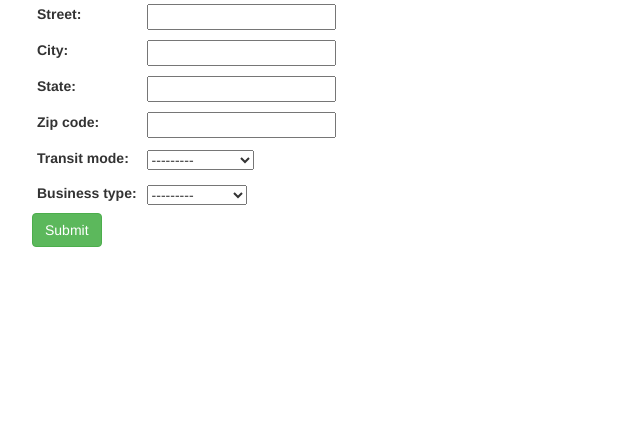
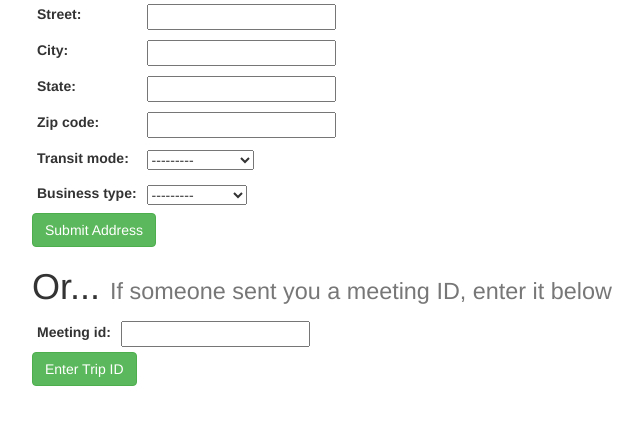
Before and after one commit to cszc/meethalfway, a Django app: a page that uses djangohalfway/halfwayapp/templates/halfwayapp/home.html in a window 1280 px wide. Shown: the part 171-596 px from the top of the page, without its empty margins (23-666 px from the left). Run offline with Django 3.2, Linux system fonts and the light colour scheme; some libraries are stand-ins or nearby versions.

Commit message:
Validate trip id

```diff
--- a/djangohalfway/halfwayapp/templates/halfwayapp/home.html
+++ b/djangohalfway/halfwayapp/templates/halfwayapp/home.html
@@ -15,7 +15,19 @@
         {{ form }}
     {% endfor %}
     </table>
-    <input type="submit" name="PersonA_submit" value="Submit" class="btn btn-success"/>
+    <input type="submit" name="PersonA_submit" value="Submit Address" class="btn btn-success"/>
+</form>
+<h1>Or... <small>If someone sent you a meeting ID, enter it below</small></h1>
+</div>
+</div>
+<div class="container">
+<div class="row">
+<form method="post" class="form-horizontal">
+{% csrf_token %}
+<table class="table-condensed">
+    {{ trip_id_form }}
+</table>
+<input type="submit" name="Enter_trip_id" value="Enter Trip ID" class="btn btn-success"/>
 </form>
 
 </div>
--- a/djangohalfway/halfwayapp/urls.py
+++ b/djangohalfway/halfwayapp/urls.py
@@ -21,6 +21,6 @@ from . import views
 urlpatterns = [
     # url(r'^admin/', admin.site.urls),
     url(r'home', views.home, name='home'),
-    url(r'^respond', views.respond, name = 'respond')
+    url(r'^respond', views.home, name = 'respond')
 ]
 # urlpatterns += staticfiles_urlpatterns()
--- a/djangohalfway/halfwayapp/views.py
+++ b/djangohalfway/halfwayapp/views.py
@@ -20,10 +20,12 @@ from . import models
 class EnterIDForm(forms.Form):
 	meeting_id = forms.CharField()
 	def validate_trip_id(self):
-		if Meeting.objects.filter(trip_id=  meeting_id):
-			return trip_id
+		cleaned_id = self.cleaned_data
+		if models.Meeting.objects.filter(trip_id= cleaned_id['meeting_id']):
+			return cleaned_id['meeting_id']
 		else:
-			raise forms.ValidationError("Please enter a valid Meeting Trip ID number.")
+			return None
+			# raise forms.ValidationError("Please enter a valid Meeting Trip ID number.")
 
 
 
@@ -53,43 +55,40 @@ class AddMeeting(forms.ModelForm):
 
 def home(request):
 	if request.method == 'POST':
-		address = AddAddress(request.POST)
-		participant = AddParticipant(request.POST)
-		meeting = AddMeeting(request.POST)
+		if "PersonA_submit" in request.POST:
+			address = AddAddress(request.POST)
+			participant = AddParticipant(request.POST)
+			meeting = AddMeeting(request.POST)
+			if address.is_valid() and participant.is_valid() and meeting.is_valid():
+				c = personA(request, address, participant, meeting)
+				return render(request,'halfwayapp/response.html',c)
+		elif 'Enter_trip_id' in request.POST:
+			trip_id = EnterIDForm(request.POST)
+			if trip_id.is_valid():
+				enter_id = trip_id.validate_trip_id()
+				if enter_id:
+					return HttpResponse("The trip is in the database")
+				else:
+					return HttpResponse("Invalid trip id")
 
-		if address.is_valid() and participant.is_valid() and meeting.is_valid():
-			address_obj = address.save()
-			part_obj = participant.save()
-			part_obj.starting_location = address_obj
-			part_obj.save()
-
-			meeting_obj = meeting.save()
-			meeting_obj.participant_one = part_obj
-			meeting_obj.trip_id = meeting_obj.hash_id()
-			meeting_obj.save()
-
-			c =  {
-				'uniq': meeting_obj.trip_id
-			}
-			return render(request,'halfwayapp/response.html',c)
-
-	else:
-		address = AddAddress()
-		participant = AddParticipant()
-		meeting = AddMeeting()
+	address = AddAddress()
+	participant = AddParticipant()
+	meeting = AddMeeting()
+	trip_id = EnterIDForm()
 
 	c = {
 		'forms': [address, participant, meeting],
+		'trip_id_form': trip_id
 	}
 
 	return render(request, 'halfwayapp/home.html', c)
+
 
 def personA(request, address, participant, meeting):
 	address_obj = address.save()
 	part_obj = participant.save()
 	part_obj.starting_location = address_obj
 	part_obj.save()
-
 	meeting_obj = meeting.save()
 	meeting_obj.participant_one = part_obj
 	meeting_obj.trip_id = meeting_obj.hash_id()
@@ -98,11 +97,17 @@ def personA(request, address, participant, meeting):
 	c =  {
 		'uniq': meeting_obj.trip_id
 	}
-	return render(request,'halfwayapp/response.html',c)
 
-def respond(request):
-	if request.method == 'POST':
-		trip_id = GetMeetingID(request.Post)
+	return c
+
+def personB(request, trip_id):
+	enter_id = trip_id.validate_trip_id()
+	if enter_id:
+		return HttpResponse("The trip is in the database")
+	else:
+		return HttpResponse("Invalid trip id")
+
+
 		# address = AddAddress(request.POST)
 		# participant = AddParticipant(request.POST)
 		# meeting = AddMeeting(request.POST)
```
Also changed, not shown: djangohalfway/db.sqlite3, djangohalfway/halfwayapp/models.py (line endings or trailing spaces).
